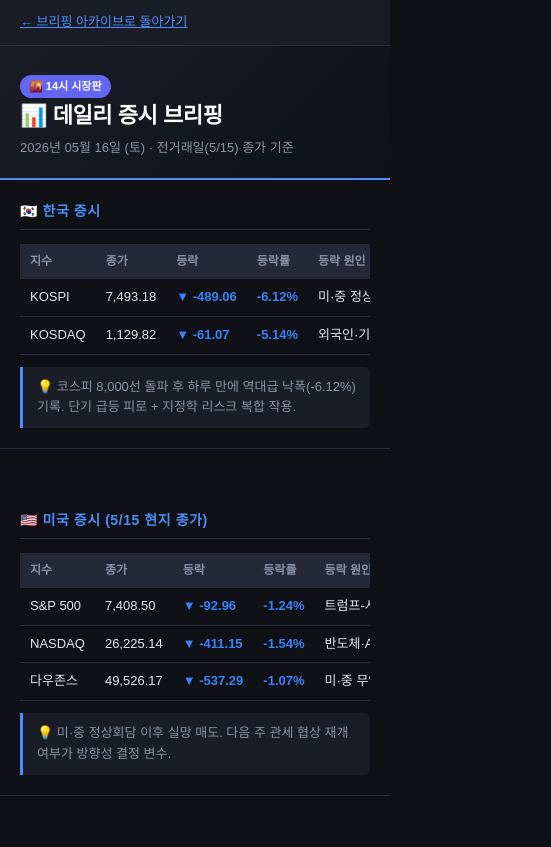
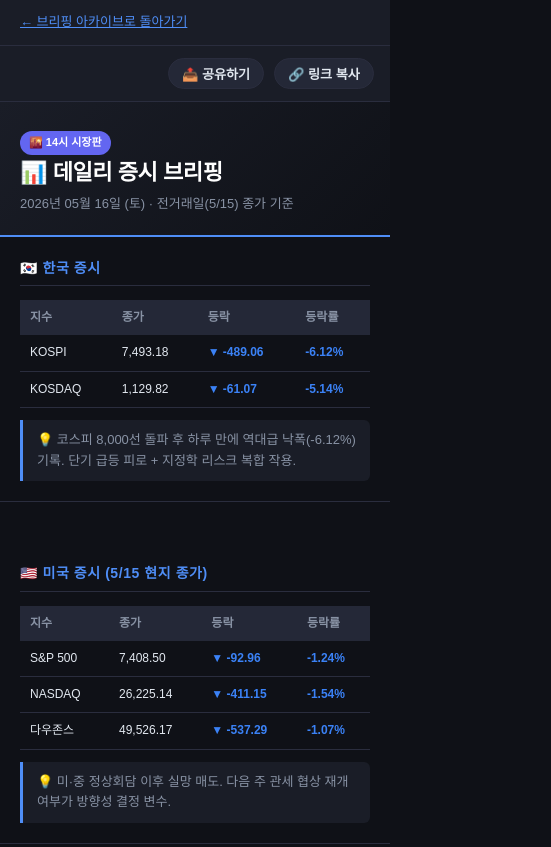
Before and after one commit to tugman77/News, a plain HTML site: page docs/2026-05-16-14.html in a window 390 px wide. Shown: the top 847 px of the page, 551 px wide, since content can reach past the window. Drawn offline with Linux system fonts and the light colour scheme.

Commit message:
fix: 공유버튼·모바일 col-hide 적용 (14 시장판)

```diff
--- a/docs/2026-05-16-14.html
+++ b/docs/2026-05-16-14.html
@@ -18,7 +18,8 @@
 .badge{display:inline-block;background:#6366f1;color:#fff;font-size:11px;font-weight:700;padding:3px 9px;border-radius:20px;margin-right:8px;}
 .section{padding:20px;border-bottom:1px solid var(--border);}
 .section h2{font-size:14px;font-weight:700;color:var(--accent);margin-bottom:14px;padding-bottom:6px;border-bottom:1px solid var(--border);text-transform:uppercase;letter-spacing:0.04em;}
-table{width:100%;border-collapse:collapse;font-size:13px;overflow-x:auto;display:block;}
+table{width:100%;border-collapse:collapse;font-size:13px;}
+@media(max-width:640px){.col-hide{display:none;} table{font-size:12px;} th,td{padding:6px 8px;}}
 th{background:#242837;color:var(--sub);padding:8px 10px;text-align:left;font-weight:600;font-size:12px;white-space:nowrap;}
 td{padding:8px 10px;border-bottom:1px solid var(--border);white-space:nowrap;}
 tr:hover td{background:rgba(255,255,255,.02);}
@@ -35,6 +36,11 @@
 <body>
 
 <a class="back-link-bar" href="https://tugman77.github.io/News/">← 브리핑 아카이브로 돌아가기</a>
+<!-- 상단 공유 버튼 -->
+<div class="share-bar">
+  <button class="share-btn" onclick="shareThis()">📤 공유하기</button>
+  <button class="share-btn" id="copyBtn" onclick="copyLink()">🔗 링크 복사</button>
+</div>
 
 <div class="header">
   <div><span class="badge">🌇 14시 시장판</span></div>
@@ -47,21 +53,21 @@
   <h2>🇰🇷 한국 증시</h2>
   <table>
     <tr>
-      <th>지수</th><th>종가</th><th>등락</th><th>등락률</th><th>등락 원인</th>
+      <th>지수</th><th>종가</th><th>등락</th><th>등락률</th><th class="col-hide">등락 원인</th>
     </tr>
     <tr>
       <td>KOSPI</td>
       <td>7,493.18</td>
       <td class="dn">▼ -489.06</td>
       <td class="dn">-6.12%</td>
-      <td>미·중 정상회담 실망 + 이란 전쟁 우려</td>
+      <td class="col-hide">미·중 정상회담 실망 + 이란 전쟁 우려</td>
     </tr>
     <tr>
       <td>KOSDAQ</td>
       <td>1,129.82</td>
       <td class="dn">▼ -61.07</td>
       <td class="dn">-5.14%</td>
-      <td>외국인·기관 동반 매도, 바이오·2차전지 급락</td>
+      <td class="col-hide">외국인·기관 동반 매도, 바이오·2차전지 급락</td>
     </tr>
   </table>
   <div class="insight">💡 코스피 8,000선 돌파 후 하루 만에 역대급 낙폭(-6.12%) 기록. 단기 급등 피로 + 지정학 리스크 복합 작용.</div>
@@ -72,28 +78,28 @@
   <h2>🇺🇸 미국 증시 (5/15 현지 종가)</h2>
   <table>
     <tr>
-      <th>지수</th><th>종가</th><th>등락</th><th>등락률</th><th>등락 원인</th>
+      <th>지수</th><th>종가</th><th>등락</th><th>등락률</th><th class="col-hide">등락 원인</th>
     </tr>
     <tr>
       <td>S&amp;P 500</td>
       <td>7,408.50</td>
       <td class="dn">▼ -92.96</td>
       <td class="dn">-1.24%</td>
-      <td>트럼프-시진핑 회담 결렬 우려, 기술주 하락</td>
+      <td class="col-hide">트럼프-시진핑 회담 결렬 우려, 기술주 하락</td>
     </tr>
     <tr>
       <td>NASDAQ</td>
       <td>26,225.14</td>
       <td class="dn">▼ -411.15</td>
       <td class="dn">-1.54%</td>
-      <td>반도체·AI 대형주 차익 실현</td>
+      <td class="col-hide">반도체·AI 대형주 차익 실현</td>
     </tr>
     <tr>
       <td>다우존스</td>
       <td>49,526.17</td>
       <td class="dn">▼ -537.29</td>
       <td class="dn">-1.07%</td>
-      <td>미·중 무역 불확실성 지속</td>
+      <td class="col-hide">미·중 무역 불확실성 지속</td>
     </tr>
   </table>
   <div class="insight">💡 미·중 정상회담 이후 실망 매도. 다음 주 관세 협상 재개 여부가 방향성 결정 변수.</div>
@@ -179,10 +185,34 @@
   </ul>
 </div>
 
+<!-- 하단 공유 버튼 -->
+<div class="share-bar-bottom">
+  <button class="share-btn" onclick="shareThis()">📤 공유하기</button>
+  <button class="share-btn" id="copyBtn2" onclick="copyLink2()">🔗 링크 복사</button>
+</div>
 <div class="disclaimer">
   ※ 본 브리핑은 정보 제공 목적이며 투자 권유가 아닙니다.<br>
   투자 판단과 그 결과는 전적으로 본인에게 있습니다.
 </div>
-
+<script>
+function shareThis(){
+  if(navigator.share){navigator.share({title:document.title,url:location.href});}
+  else{copyLink();}
+}
+function copyLink(){
+  navigator.clipboard.writeText(location.href).then(()=>{
+    var b=document.getElementById('copyBtn');
+    b.textContent='✅ 복사됨';
+    setTimeout(()=>{b.textContent='🔗 링크 복사';},2000);
+  });
+}
+function copyLink2(){
+  navigator.clipboard.writeText(location.href).then(()=>{
+    var b=document.getElementById('copyBtn2');
+    b.textContent='✅ 복사됨';
+    setTimeout(()=>{b.textContent='🔗 링크 복사';},2000);
+  });
+}
+</script>
 </body>
 </html>
```
